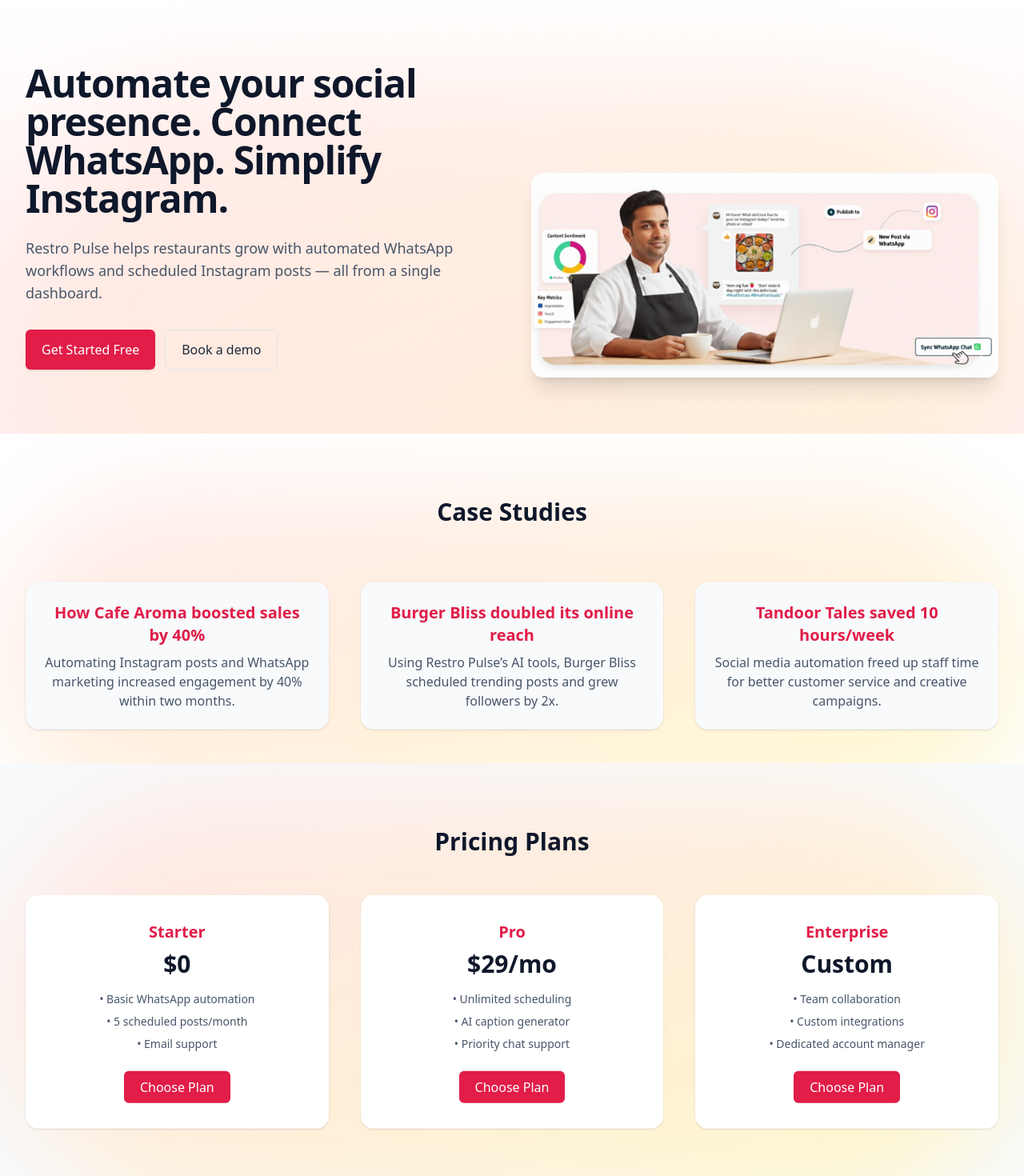
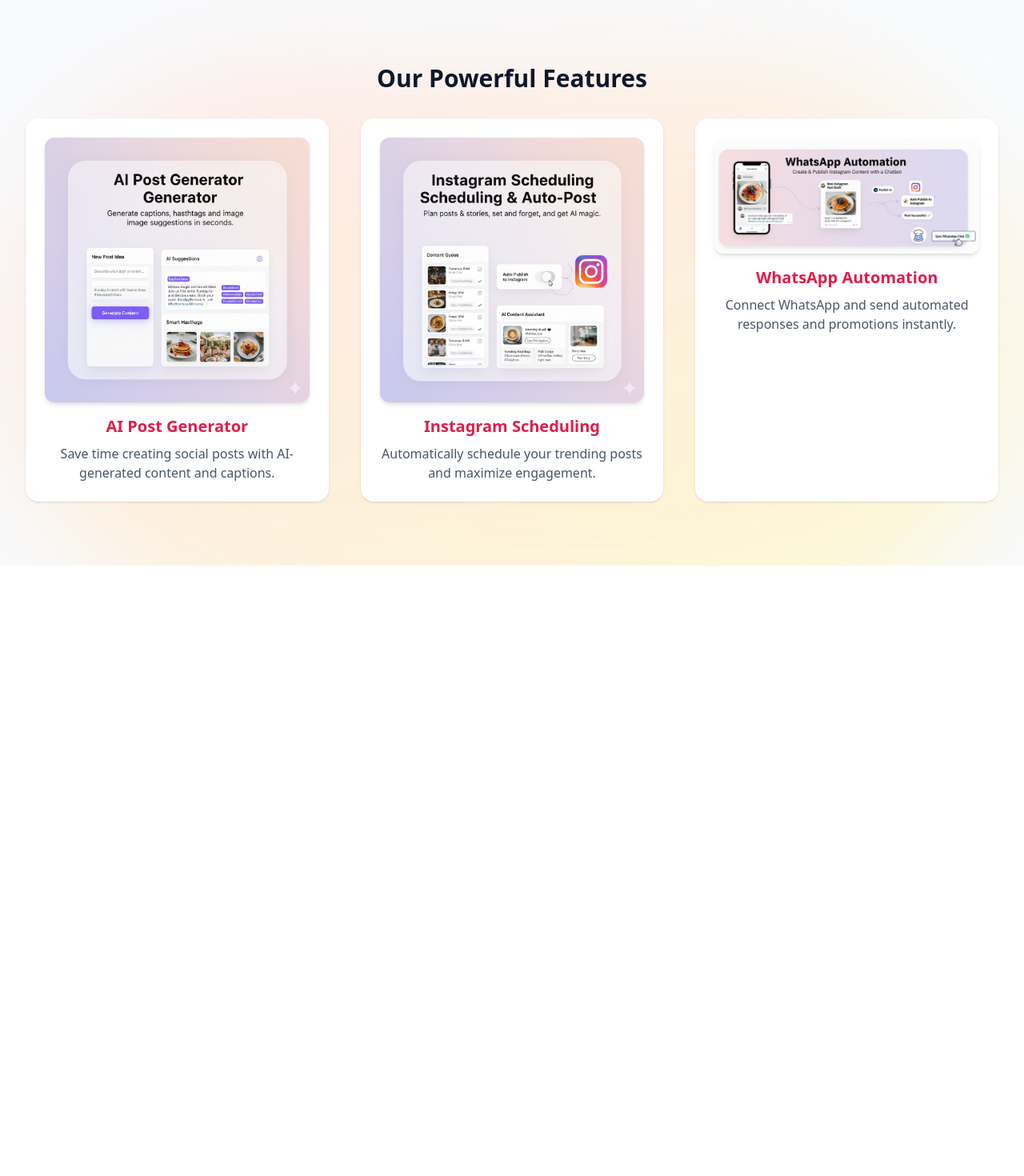
Before and after one commit to prodwizard1baxel/restropulse, a React (Create React App) app: page / in a window 1280 px wide. Shown: the top 1470 px of the page at 80% size. After the commit the page ends 800 px from the top, so only its background shows below. Built offline with nearby package versions, Linux system fonts and the light colour scheme.

Commit message:
Added animated gradient background, parallax motion, and pricing sections

```diff
--- a/src/App.js
+++ b/src/App.js
@@ -1,22 +1,18 @@
 /*
-Restro Pulse - Added animated gradient background with parallax motion for Case Studies, Hero, and Pricing section
+Restro Pulse - Added scroll-triggered fade-in effects for 'Our Powerful Features' section
 */
 
 import React, { useRef } from "react";
-import { BrowserRouter, Routes, Route, Link } from "react-router-dom";
 import { motion, useScroll, useTransform } from "framer-motion";
-import { Menu, X } from "lucide-react";
 
 import aiGenerator from "./assets/ai-generator.png";
 import instaScheduling from "./assets/insta-scheduling.png";
 import whatsappAutomation from "./assets/whatsapp-automation.png";
 import heroImage2 from "./assets/hero-image-2.png";
 
-const fallbackImage = "https://via.placeholder.com/600x400?text=Image+Not+Found";
-
 const fadeDownVariant = {
-  hidden: { opacity: 0, y: -50 },
-  visible: { opacity: 1, y: 0, transition: { duration: 0.8, ease: "easeOut" } },
+  hidden: { opacity: 0, y: 40 },
+  visible: { opacity: 1, y: 0, transition: { duration: 0.6, ease: "easeOut" } },
 };
 
 const AnimatedBackground = () => {
@@ -34,88 +30,72 @@
   );
 };
 
-const SafeImage = ({ src, alt, className }) => {
-  const [loadedSrc, setLoadedSrc] = React.useState(src || fallbackImage);
-  const [isFallback, setIsFallback] = React.useState(false);
-
-  const handleError = () => {
-    console.warn(`Image missing, using fallback: ${src}`);
-    setIsFallback(true);
-    setLoadedSrc(fallbackImage);
-  };
-
+function SafeImage({ src, alt }) {
   return (
-    <motion.div className="relative group inline-block" variants={fadeDownVariant} initial="hidden" whileInView="visible" viewport={{ once: true }}>
-      <motion.img
-        key={loadedSrc}
-        initial={{ opacity: 0 }}
-        animate={{ opacity: 1 }}
-        transition={{ duration: 0.8 }}
-        src={loadedSrc}
-        alt={alt}
-        className={`${className} ${isFallback ? 'opacity-80 grayscale' : ''}`}
-        onError={handleError}
-      />
-      {isFallback && (
-        <div className="absolute bottom-2 left-1/2 -translate-x-1/2 bg-black text-white text-xs py-1 px-2 rounded opacity-0 group-hover:opacity-100 transition-opacity duration-300">
-          Using fallback image
-        </div>
-      )}
-    </motion.div>
-  );
-};
-
-function Hero() {
-  const ref = useRef(null);
-  const { scrollYProgress } = useScroll({ target: ref, offset: ["start end", "end start"] });
-  const y = useTransform(scrollYProgress, [0, 1], [0, 100]);
-
-  return (
-    <motion.section ref={ref} variants={fadeDownVariant} initial="hidden" whileInView="visible" viewport={{ once: true }} className="relative overflow-hidden bg-gradient-to-b from-white to-rose-50">
-      <AnimatedBackground />
-      <div className="max-w-7xl mx-auto px-6 lg:px-8 py-20 grid grid-cols-1 lg:grid-cols-2 gap-12 items-center relative z-10">
-        <motion.div variants={fadeDownVariant}>
-          <h1 className="text-4xl sm:text-5xl font-extrabold tracking-tight text-slate-900">
-            Automate your social presence. Connect WhatsApp. Simplify Instagram.
-          </h1>
-          <p className="mt-6 text-lg text-slate-600 max-w-xl">
-            Restro Pulse helps restaurants grow with automated WhatsApp workflows and scheduled Instagram posts — all from a single dashboard.
-          </p>
-          <div className="mt-8 flex flex-wrap gap-3">
-            <a href="#pricing" className="inline-flex items-center gap-2 px-5 py-3 bg-rose-600 text-white rounded-md shadow hover:bg-rose-700">Get Started Free</a>
-            <a href="#" className="inline-flex items-center gap-2 px-5 py-3 border rounded-md">Book a demo</a>
-          </div>
-        </motion.div>
-        <motion.img style={{ y }} src={heroImage2} alt="Restro Pulse automation" className="rounded-2xl shadow-xl w-full h-auto object-cover" />
-      </div>
-      <div className="absolute inset-0 bg-gradient-to-t from-rose-100/30 to-transparent pointer-events-none" />
-    </motion.section>
+    <motion.img
+      initial={{ opacity: 0, scale: 0.95 }}
+      whileInView={{ opacity: 1, scale: 1 }}
+      viewport={{ once: true, amount: 0.2 }}
+      transition={{ duration: 0.8, ease: "easeOut" }}
+      src={src}
+      alt={alt}
+      className="rounded-xl w-full h-auto shadow-md"
+    />
   );
 }
 
-function CaseStudies() {
-  const ref = useRef(null);
-  const { scrollYProgress } = useScroll({ target: ref, offset: ["start end", "end start"] });
-  const y = useTransform(scrollYProgress, [0, 1], [0, 80]);
-
-  const studies = [
-    { id: 1, title: "How Cafe Aroma boosted sales by 40%", desc: "Automating Instagram posts and WhatsApp marketing increased engagement by 40% within two months." },
-    { id: 2, title: "Burger Bliss doubled its online reach", desc: "Using Restro Pulse’s AI tools, Burger Bliss scheduled trending posts and grew followers by 2x." },
-    { id: 3, title: "Tandoor Tales saved 10 hours/week", desc: "Social media automation freed up staff time for better customer service and creative campaigns." }
+function Features() {
+  const features = [
+    { id: 1, src: aiGenerator, title: "AI Post Generator", desc: "Save time creating social posts with AI-generated content and captions." },
+    { id: 2, src: instaScheduling, title: "Instagram Scheduling", desc: "Automatically schedule your trending posts and maximize engagement." },
+    { id: 3, src: whatsappAutomation, title: "WhatsApp Automation", desc: "Connect WhatsApp and send automated responses and promotions instantly." }
   ];
 
   return (
-    <motion.section id="case-studies" variants={fadeDownVariant} initial="hidden" whileInView="visible" viewport={{ once: true }} className="relative py-20 bg-white overflow-hidden">
+    <motion.section
+      id="features"
+      initial="hidden"
+      whileInView="visible"
+      variants={fadeDownVariant}
+      viewport={{ once: true, amount: 0.2 }}
+      className="relative py-20 bg-slate-50 overflow-hidden"
+    >
       <AnimatedBackground />
       <div className="max-w-7xl mx-auto px-6 lg:px-8 text-center relative z-10">
-        <motion.h2 variants={fadeDownVariant} className="text-3xl font-extrabold text-slate-900 mb-8">
-          Case Studies
+        <motion.h2
+          variants={fadeDownVariant}
+          className="text-3xl font-extrabold text-slate-900 mb-8"
+        >
+          Our Powerful Features
         </motion.h2>
-        <div ref={ref} className="grid grid-cols-1 md:grid-cols-3 gap-10">
-          {studies.map((study) => (
-            <motion.div key={study.id} style={{ y }} variants={fadeDownVariant} className="bg-slate-50 p-6 rounded-2xl shadow hover:shadow-md">
-              <h3 className="text-xl font-semibold text-rose-600 mb-2">{study.title}</h3>
-              <p className="text-slate-600">{study.desc}</p>
+        <div className="grid grid-cols-1 md:grid-cols-3 gap-10">
+          {features.map((feature, index) => (
+            <motion.div
+              key={feature.id}
+              variants={fadeDownVariant}
+              whileHover={{ scale: 1.05 }}
+              transition={{ duration: 0.3 }}
+              className="bg-white rounded-2xl shadow hover:shadow-xl p-6"
+            >
+              <SafeImage src={feature.src} alt={feature.title} />
+              <motion.h3
+                initial={{ opacity: 0, y: 20 }}
+                whileInView={{ opacity: 1, y: 0 }}
+                viewport={{ once: true }}
+                transition={{ delay: 0.1 * index, duration: 0.6 }}
+                className="mt-4 text-xl font-semibold text-rose-600"
+              >
+                {feature.title}
+              </motion.h3>
+              <motion.p
+                initial={{ opacity: 0, y: 20 }}
+                whileInView={{ opacity: 1, y: 0 }}
+                viewport={{ once: true }}
+                transition={{ delay: 0.15 * index, duration: 0.6 }}
+                className="mt-2 text-slate-600"
+              >
+                {feature.desc}
+              </motion.p>
             </motion.div>
           ))}
         </div>
@@ -124,47 +104,4 @@
   );
 }
 
-function Pricing() {
-  const ref = useRef(null);
-  const { scrollYProgress } = useScroll({ target: ref, offset: ["start end", "end start"] });
-  const y = useTransform(scrollYProgress, [0, 1], [0, 80]);
-
-  const plans = [
-    { id: 1, title: "Starter", price: "$0", features: ["Basic WhatsApp automation", "5 scheduled posts/month", "Email support"] },
-    { id: 2, title: "Pro", price: "$29/mo", features: ["Unlimited scheduling", "AI caption generator", "Priority chat support"] },
-    { id: 3, title: "Enterprise", price: "Custom", features: ["Team collaboration", "Custom integrations", "Dedicated account manager"] }
-  ];
-
-  return (
-    <motion.section id="pricing" variants={fadeDownVariant} initial="hidden" whileInView="visible" viewport={{ once: true }} className="relative py-20 bg-slate-50 overflow-hidden">
-      <AnimatedBackground />
-      <div className="max-w-7xl mx-auto px-6 lg:px-8 text-center relative z-10">
-        <motion.h2 variants={fadeDownVariant} className="text-3xl font-extrabold text-slate-900 mb-8">
-          Pricing Plans
-        </motion.h2>
-        <div ref={ref} className="grid grid-cols-1 md:grid-cols-3 gap-10">
-          {plans.map((plan) => (
-            <motion.div key={plan.id} style={{ y }} variants={fadeDownVariant} whileHover={{ scale: 1.03 }} className="bg-white p-8 rounded-2xl shadow hover:shadow-lg transition">
-              <h3 className="text-xl font-semibold text-rose-600 mb-2">{plan.title}</h3>
-              <p className="text-3xl font-bold text-slate-900 mb-4">{plan.price}</p>
-              <ul className="text-slate-600 text-sm space-y-2 mb-6">
-                {plan.features.map((feature, i) => <li key={i}>• {feature}</li>)}
-              </ul>
-              <a href="#" className="inline-block bg-rose-600 text-white px-5 py-2 rounded-md hover:bg-rose-700">Choose Plan</a>
-            </motion.div>
-          ))}
-        </div>
-      </div>
-    </motion.section>
-  );
-}
-
-export default function App() {
-  return (
-    <div className="min-h-screen flex flex-col bg-white text-slate-800 overflow-x-hidden">
-      <Hero />
-      <CaseStudies />
-      <Pricing />
-    </div>
-  );
-}
+export default Features;
```
